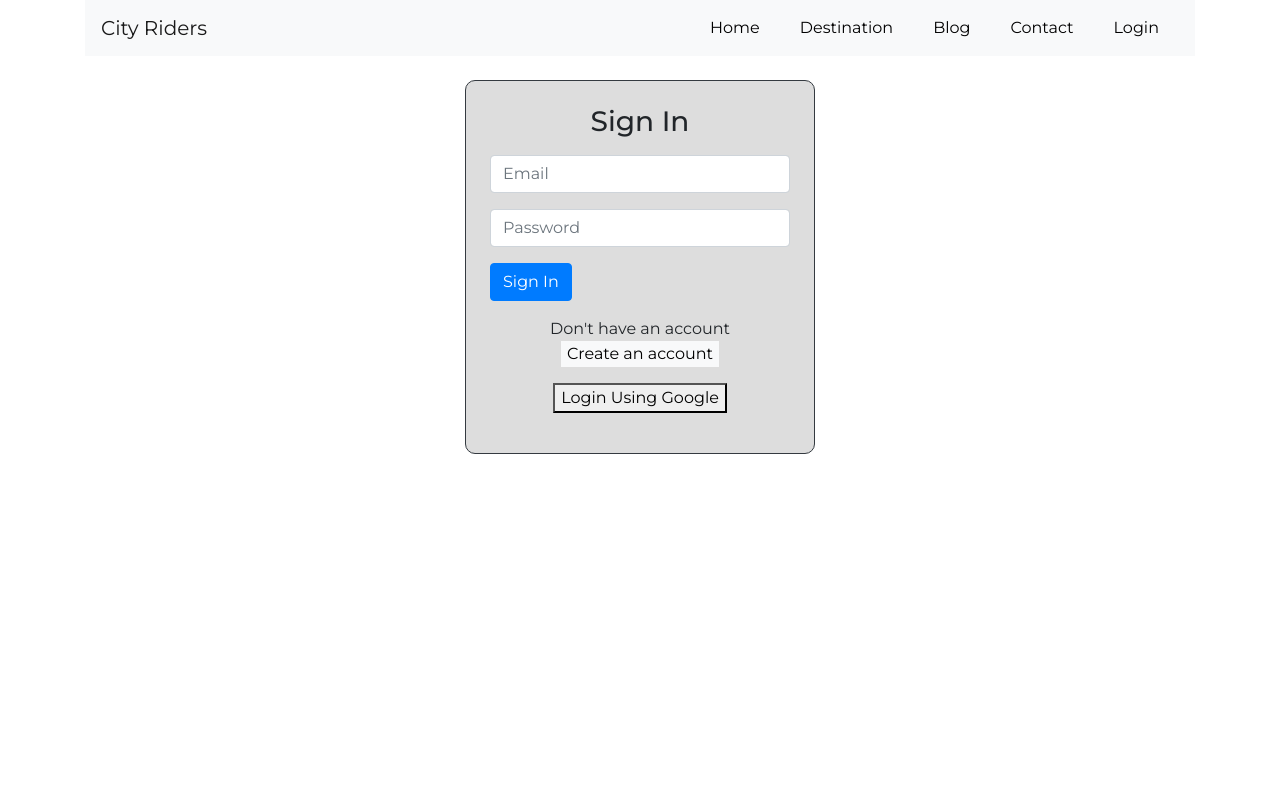
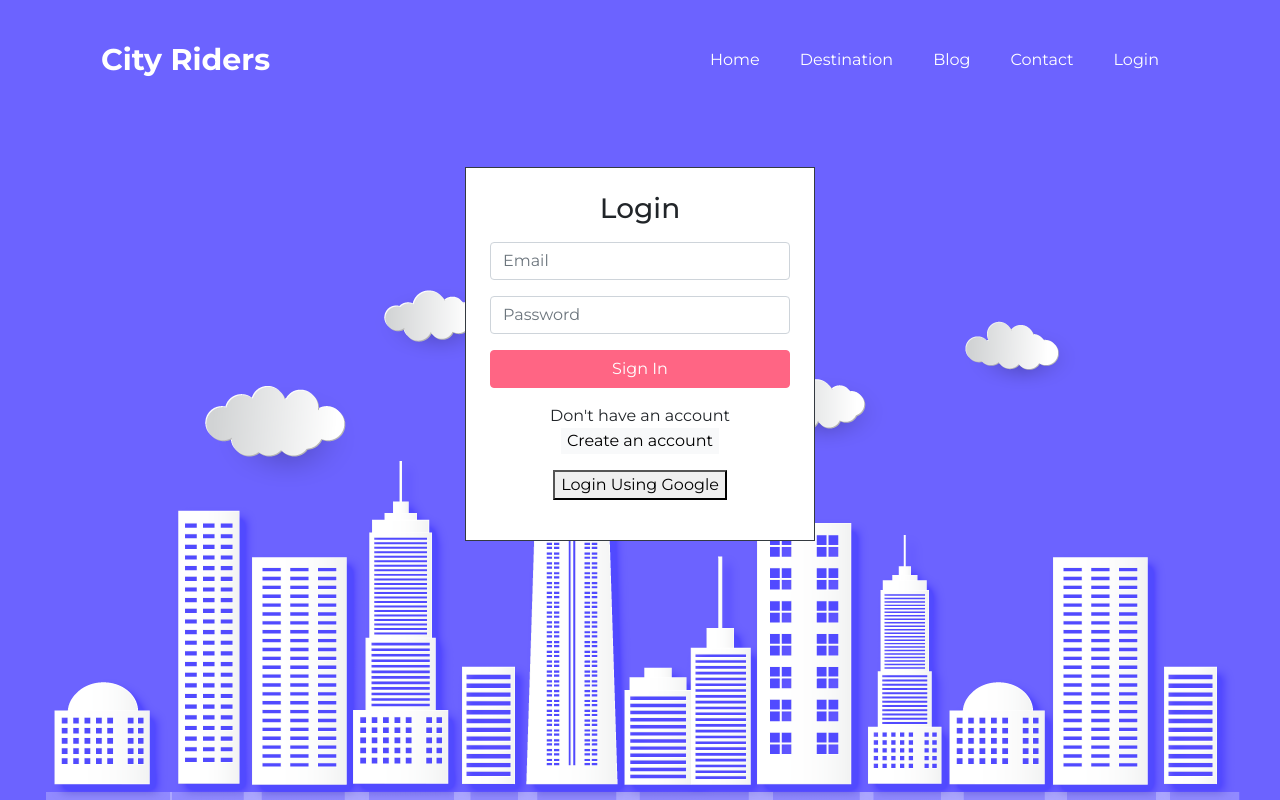
Before and after one commit to mijankarim/city-riders, a React (Create React App) app: page /login in a window 1280 px wide. Built offline with nearby package versions, Linux system fonts and the light colour scheme.

Commit message:
added style

```diff
--- a/src/App.css
+++ b/src/App.css
@@ -1,15 +1,31 @@
+
 body {
   margin: 0;
   font-family: 'Montserrat', sans-serif !important;
+  background: #6c63ff  url(./assets/images/bg-main.png) center bottom no-repeat !important;
+
+  min-height:100vh;
 }
 
 
 .navbar-nav a{
-  color:#000;
+  color:#fff;
   padding:0 20px;
 }
 
+.navbar-nav a:hover, .navbar-brand a:hover{
+  color: #ff6584;
+  text-decoration: none;
+}
+
+.navbar-brand a{
+  color:#fff;
+  font-size:30px !important;
+  font-weight:bold;
+}
+
 .form-container{
+  background:#fff;
   max-width:350px;
   width:100%;
 
@@ -17,6 +33,7 @@ body {
 
 .transport-card{
   background: #fff;
+  cursor:pointer;
 }
 
 .transport-card img {
@@ -33,7 +50,7 @@ body {
 
 .destination-header{
   padding:20px 10px;
-  background: rebeccapurple;
+  background: #ff6584;
   border-radius: 10px;;
 }
 .destination-header ul{
@@ -46,7 +63,7 @@ body {
 }
 
 .rider-container{
-  background: #ddd;
+  background: #efefef;
   padding:15px;
   border-radius: 10px;
 }
@@ -76,8 +93,18 @@ body {
   text-align: right;
 }
 
-.form-container{
-  background: #ddd;
+.search-form-container{
+  background: #efefef;
   padding:20px 15px;
   border-radius: 10px;;
 }
+
+.city-btn{
+  background:#ff6584 !important;
+  color:#fff !important;
+  border-color: #ff6584 !important;
+}
+
+.full-width-btn{
+  width:100%;
+}
--- a/src/App.js
+++ b/src/App.js
@@ -21,9 +21,7 @@ function App() {
           <Route exact path="/">
             <Transports />
           </Route>
-          <PrivateRoute path="/destination">
-            <Destination />
-          </PrivateRoute>
+
           <Route path="/blog">
             <Blog />
           </Route>
@@ -33,9 +31,9 @@ function App() {
           <Route path="/login">
             <Login />
           </Route>
-          <Route path="/transport/:idTransport">
+          <PrivateRoute path="/transport/:idTransport">
             <Destination />
-          </Route>
+          </PrivateRoute>
         </Switch>
       </Router>
     </UserContext.Provider>
--- a/src/components/Blog/Blog.js
+++ b/src/components/Blog/Blog.js
@@ -1,10 +1,18 @@
-import React from 'react'
+import React from 'react';
+import {Container, Row, Col} from 'react-bootstrap';
 
 const Blog = () => {
     return (
-        <div>
-            Blog page
-        </div>
+        <Container>
+            <Row>
+                <Col  className="text-light">
+                <h2>Blog</h2>
+                <p>Lorem ipsum dolor sit amet consectetur adipisicing elit. Quos porro laboriosam optio maiores, officia expedita iure, aliquam, beatae reiciendis perspiciatis error. Rerum, eligendi enim ex ea debitis repudiandae vitae maxime!</p>
+                </Col>
+            </Row>
+        </Container>
+
+
     )
 }
 
--- a/src/components/Contact/Contact.js
+++ b/src/components/Contact/Contact.js
@@ -1,10 +1,18 @@
-import React from 'react'
+import React from 'react';
+import {Container, Row, Col} from 'react-bootstrap';
 
 const Contact = () => {
     return (
-        <div>
-            Contact page
-        </div>
+        <Container>
+            <Row>
+                <Col  className="text-light">
+                <h2>Contact Us</h2>
+                <p>Lorem ipsum dolor sit amet consectetur adipisicing elit. Quos porro laboriosam optio maiores, officia expedita iure, aliquam, beatae reiciendis perspiciatis error. Rerum, eligendi enim ex ea debitis repudiandae vitae maxime!</p>
+                </Col>
+            </Row>
+        </Container>
+
+
     )
 }
 
--- a/src/components/Destination/Destination.js
+++ b/src/components/Destination/Destination.js
@@ -1,6 +1,6 @@
-import React, { useEffect, useState } from "react";
+import React, {useState } from "react";
 import { useParams } from "react-router-dom";
-import { Container, Row, Col, Form, Button } from "react-bootstrap";
+import { Container, Row, Col } from "react-bootstrap";
 import Map from "../Map/Map";
 import transportsData from "../../data/data.json";
 import Rider from "../Rider/Rider";
--- a/src/components/Header/Header.js
+++ b/src/components/Header/Header.js
@@ -9,11 +9,11 @@ const Header = () => {
   console.log(loggedInUser)
   return (
     <div>
-      <Container>
+      <Container className="mb-5 py-4">
         <Row>
           <Col>
-            <Navbar collapseOnSelect expand="lg" bg="light" variant="light">
-              <Navbar.Brand>City Riders</Navbar.Brand>
+            <Navbar collapseOnSelect expand="lg" variant="dark">
+              <Navbar.Brand><Link to="/">City Riders</Link></Navbar.Brand>
               <Navbar.Toggle aria-controls="responsive-navbar-nav" />
               <Navbar.Collapse id="responsive-navbar-nav">
                 <Nav className="ml-auto d-flex justify-content-center">
--- a/src/components/Login/Login.js
+++ b/src/components/Login/Login.js
@@ -80,7 +80,7 @@ const Login = () => {
   return (
     <div className="form-container mx-auto border border-dark px-4 py-4 my-4">
       <h3 className="mb-3 text-center">
-        {newUser ? "Create an account" : "Sign In"}
+        {newUser ? "Create an account" : "Login"}
       </h3>
 
       <Form onSubmit={handleSubmit}>
@@ -127,7 +127,7 @@ const Login = () => {
           </Form.Group>
         )}
 
-        <Button variant="primary" type="submit">
+        <Button className="city-btn full-width-btn" type="submit">
           {newUser ? "Create an account" : "Sign In"}
         </Button>
       </Form>
--- a/src/components/SearchForm/SearchForm.js
+++ b/src/components/SearchForm/SearchForm.js
@@ -8,7 +8,7 @@ const SearchForm = (props) => {
         e.preventDefault();
         props.handleSearch();
       }}
-      className="form-container"
+      className="search-form-container"
     >
       <Form.Group controlId="formBasicPickFrom">
         <Form.Label>Pick From</Form.Label>
@@ -20,7 +20,7 @@ const SearchForm = (props) => {
         <Form.Control type="text" placeholder="Agrabad" />
       </Form.Group>
 
-      <Button variant="primary" type="submit">
+      <Button className="city-btn full-width-btn" type="submit">
         Search
       </Button>
     </Form>
```
Also changed, not shown: firebase.json (added), src/assets/images/bg-main.png (added), 1 other file (tests, documents, lock files or other folders).
